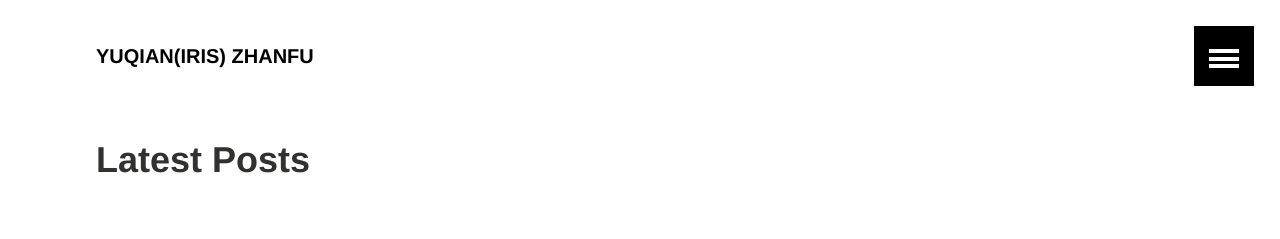
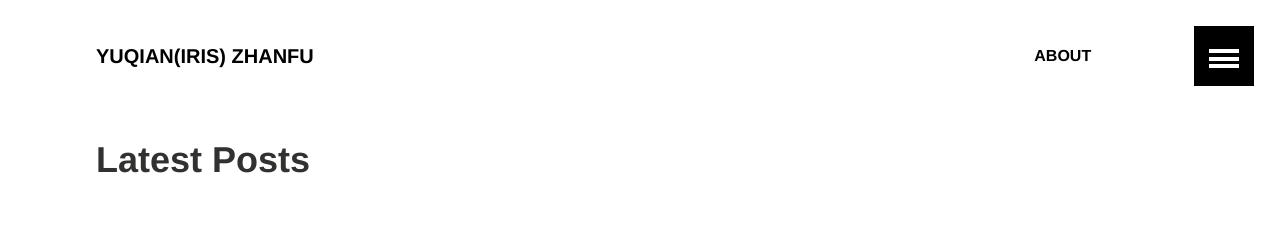
Before and after one commit to yuqianz93320/yuqian93320.github.io, a Jekyll site: the page built from index.md, in a window 1280 px wide. Shown: the top 239 px of the page. Built offline with Jekyll 4.4.1, drawn with Linux system fonts in a browser that asks for light colours.

Commit message:
Update navigation.yml

```diff
--- a/_data/navigation.yml
+++ b/_data/navigation.yml
@@ -1,6 +1,10 @@
 # Site navigation links
 
-- title:
+- title: About
   url:
   excerpt:
   image:
+  - title: Project
+  url:
+  excerpt:
+  image:
```
